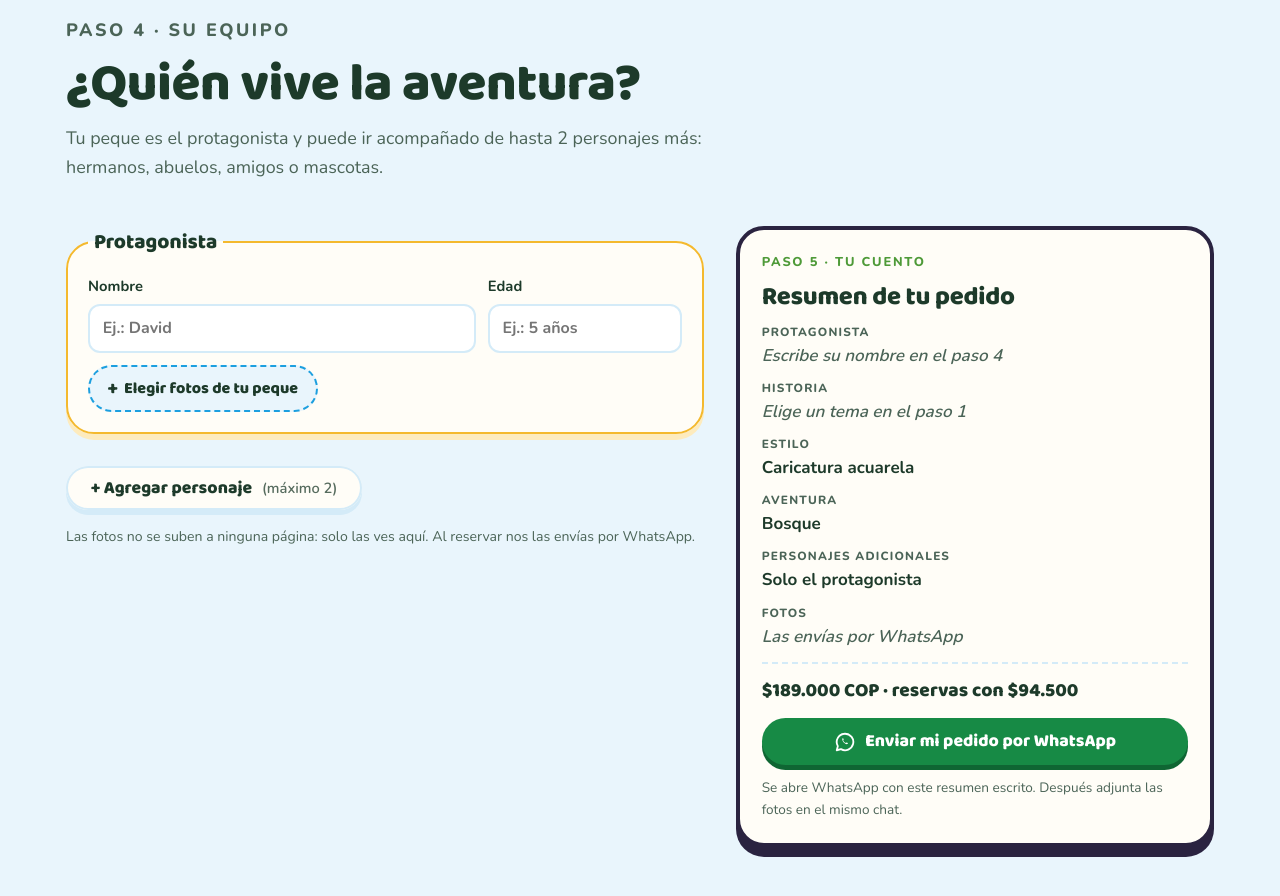
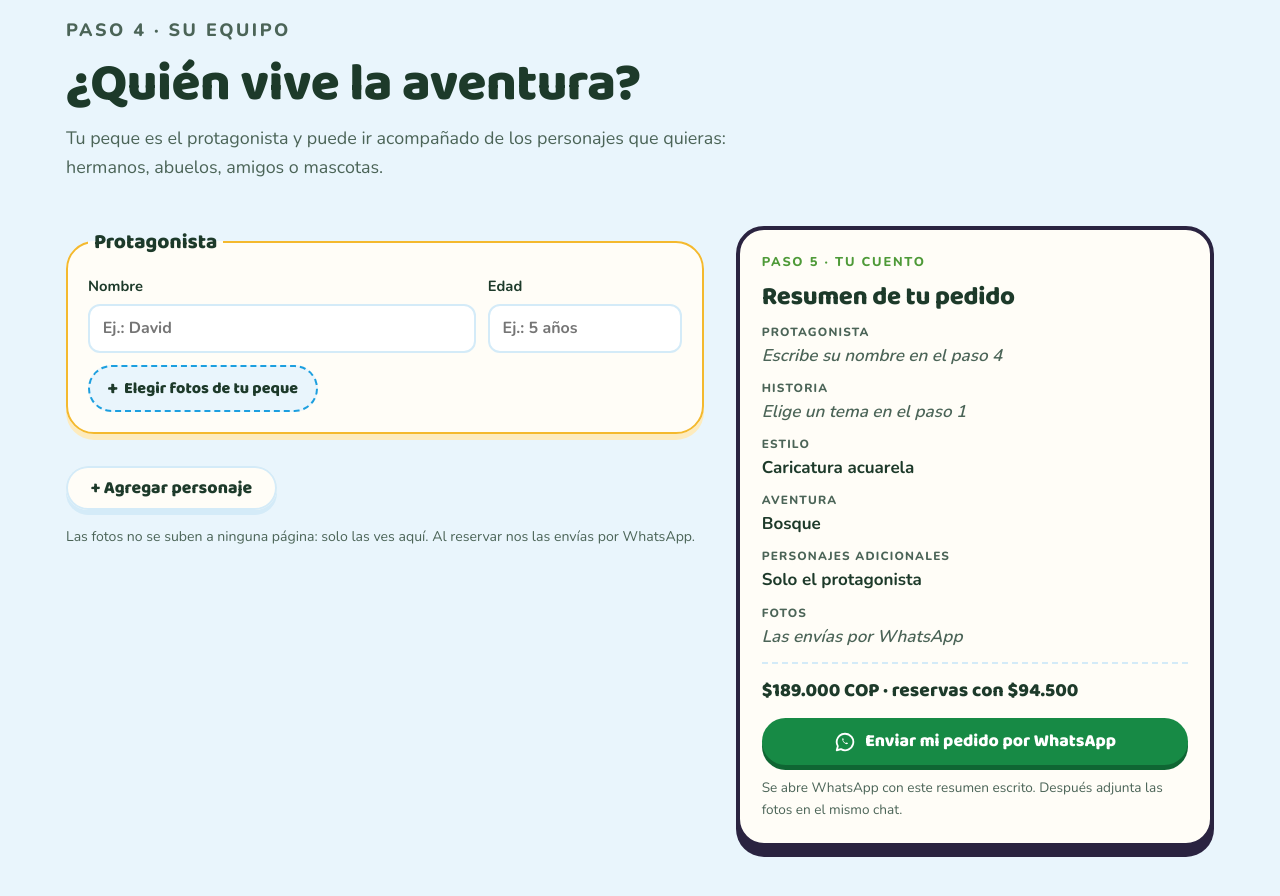
Before and after one commit to IAMAGENCY/librodavid, a plain HTML site: page bruna/index.html in a window 1280 px wide. Shown: the part 3900-4796 px from the top of the page. Drawn offline with nearby package versions, Linux system fonts and the light colour scheme.

Commit message:
Sin límite de personajes adicionales en el formulario
Co-Authored-By: Claude Opus 5.5 <noreply@anthropic.com>

```diff
--- a/bruna/index.html
+++ b/bruna/index.html
@@ -664,13 +664,13 @@ footer b{font-family:var(--f-display);color:var(--ink);font-size:1.05rem}
     </div>
   </section>
 
-  <!-- ARMA SU CUENTO: protagonista, hasta 2 personajes y resumen del pedido -->
+  <!-- ARMA SU CUENTO: protagonista, personajes que quiera y resumen del pedido -->
   <section class="block" id="arma" style="padding-top:24px">
     <div class="wrap">
       <div class="sec-head">
         <p class="eyebrow">Paso 4 · Su equipo</p>
         <h2>¿Quién vive la aventura?</h2>
-        <p>Tu peque es el protagonista y puede ir acompañado de hasta 2 personajes más: hermanos, abuelos, amigos o mascotas.</p>
+        <p>Tu peque es el protagonista y puede ir acompañado de los personajes que quieras: hermanos, abuelos, amigos o mascotas.</p>
       </div>
       <div class="builder-grid">
         <form class="team-form" id="team-form" novalidate>
@@ -684,7 +684,7 @@ footer b{font-family:var(--f-display);color:var(--ink);font-size:1.05rem}
             <div class="thumbs" id="hero-thumbs"></div>
           </fieldset>
           <div id="extras"></div>
-          <button type="button" class="btn btn-ghost add-char" id="add-char">+ Agregar personaje <small>(máximo 2)</small></button>
+          <button type="button" class="btn btn-ghost add-char" id="add-char">+ Agregar personaje</button>
           <p class="privacy">Las fotos no se suben a ninguna página: solo las ves aquí. Al reservar nos las envías por WhatsApp.</p>
         </form>
         <aside class="summary" id="summary">
@@ -1424,7 +1424,6 @@ footer b{font-family:var(--f-display);color:var(--ink);font-size:1.05rem}
   }
   function addExtra(){
     var box = $('extras');
-    if (box.children.length >= 2) return;
     var id = ++extraSeq, fs = document.createElement('fieldset');
     fs.className = 'person';
     fs.innerHTML = '<legend>Personaje</legend><button type="button" class="rm">Quitar</button>'+
@@ -1440,7 +1439,6 @@ footer b{font-family:var(--f-display);color:var(--ink);font-size:1.05rem}
   function relabel(){
     var list = $('extras').children;
     Array.prototype.forEach.call(list, function(fs, i){ fs.querySelector('legend').textContent = 'Personaje ' + (i + 1); });
-    $('add-char').hidden = list.length >= 2;
   }
   $('add-char').addEventListener('click', addExtra);
   $('hero-photos').addEventListener('change', function(e){ showThumbs(e.target, $('hero-thumbs')); });
```
